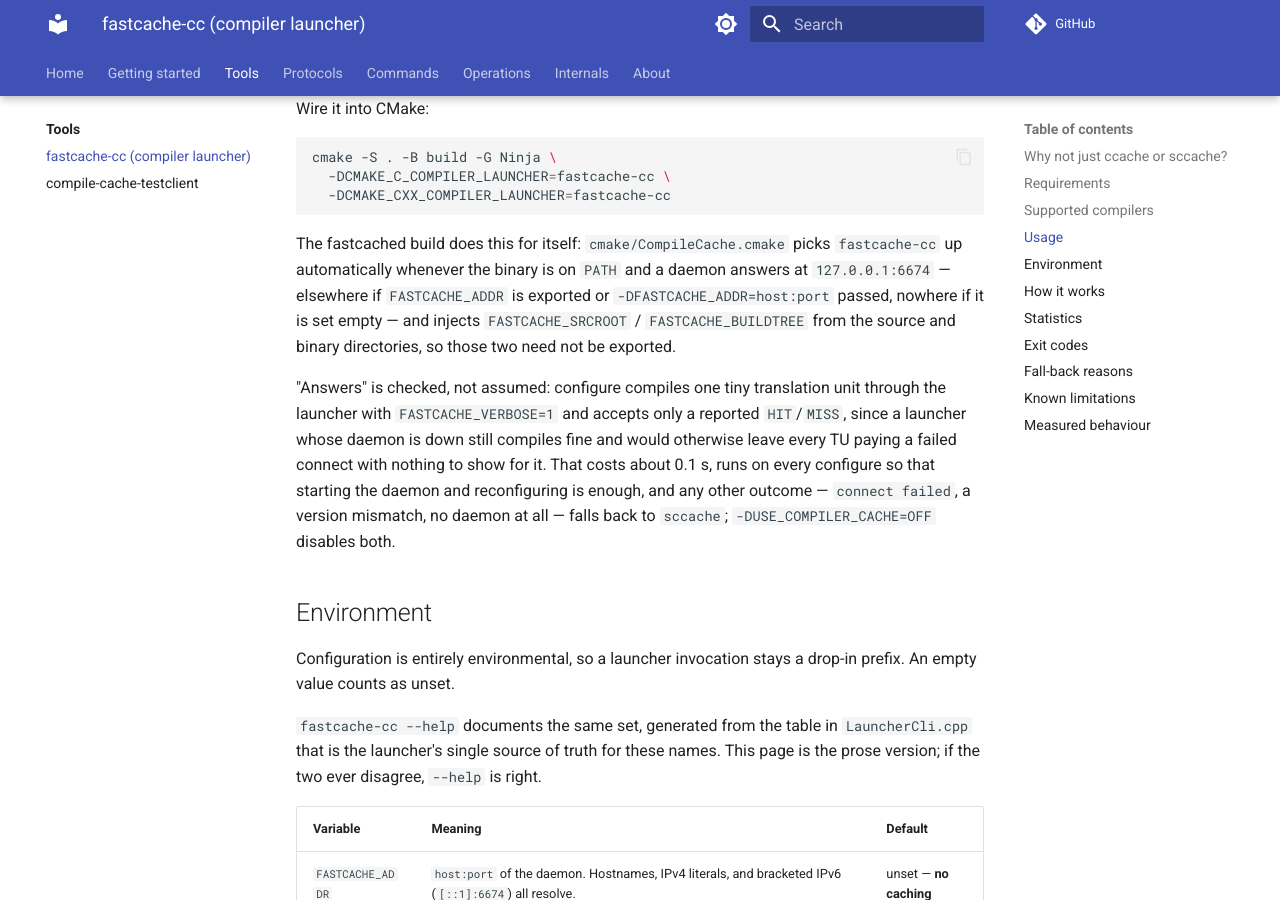
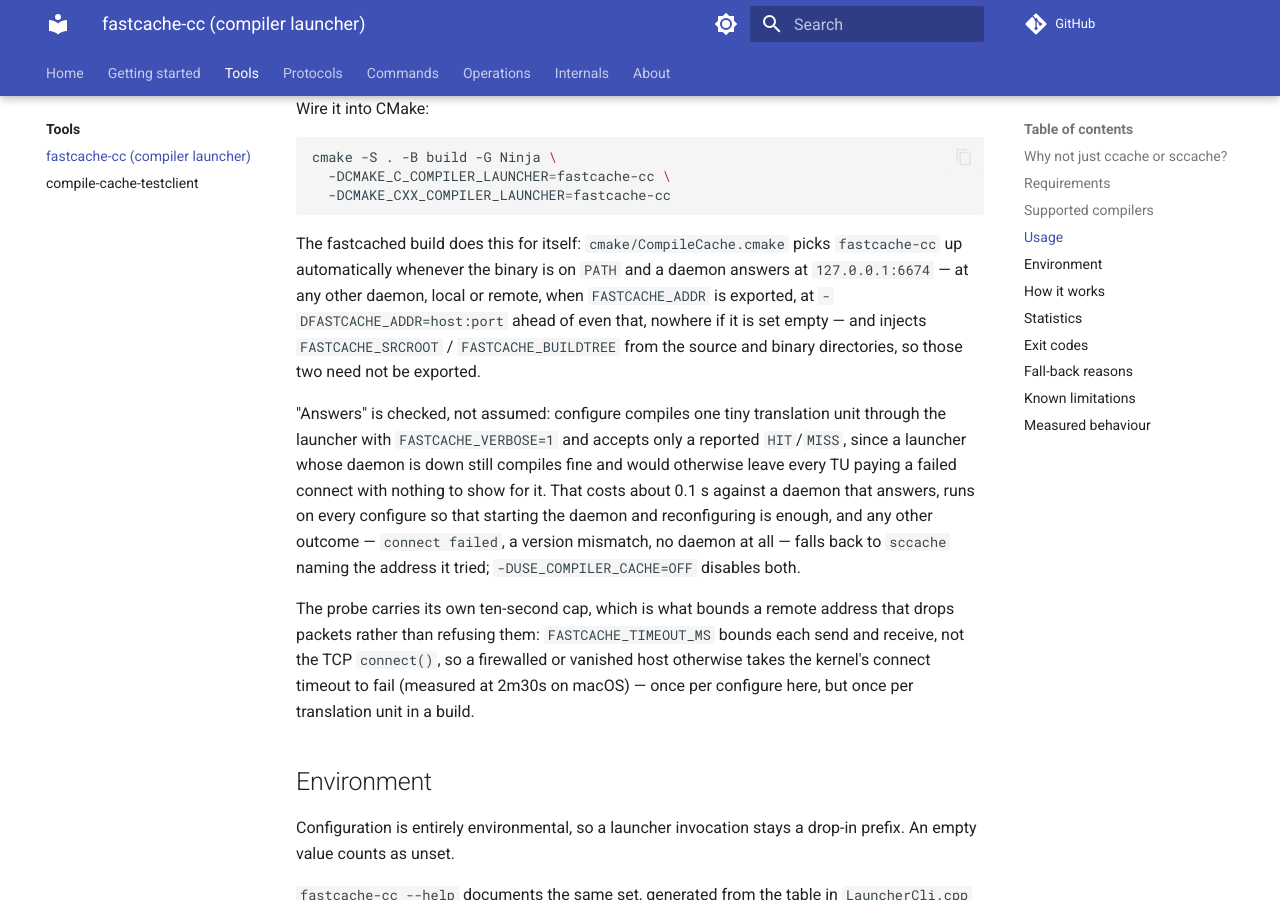
Before and after one commit to LASTRADA-Software/fastcached, an MkDocs documentation site: the page built from docs/tools/fastcache-cc.md, in a window 1280 px wide and 900 px high, scrolled down 1851 px. Built offline with MkDocs 1.6.1 and Material for MkDocs 9.7.7, drawn with Linux system fonts in a browser that asks for light colours; comment, search, counter and statistics services are not loaded.

Commit message:
build: bound the fastcache-cc probe, and name the address it tried
FASTCACHE_ADDR has always overridden the default — the environment supplies the
initial value and 127.0.0.1:6674 only fills in when it is unset — but pointing
it at a remote daemon exposed two rough edges.

FASTCACHE_TIMEOUT_MS bounds the launcher's send and recv, not its connect(), so
an address that drops packets rather than refusing them — a firewall, a downed
VPN, a host that is simply gone — leaves the probe waiting out the kernel's TCP
connect timeout: 2m30s measured on macOS, paid on every configure. Give the
probe its own ten-second cap, generous for a daemon that answers anywhere on a
LAN and bounded for one that never will. Worth noting that a build pays that
same unbounded connect once per translation unit, which the launcher itself
should probably bound.

The fall-back line said only "Not using fastcache-cc: connect failed", which is
no help at all once the address can be somewhere other than localhost. Render
the launcher and its address the same way whether the row won or was passed
over, so both lines name where it pointed.

Signed-off-by: Christian Parpart <christian@parpart.family>

```diff
--- a/docs/tools/fastcache-cc.md
+++ b/docs/tools/fastcache-cc.md
@@ -81,19 +81,26 @@
 
 The fastcached build does this for itself: `cmake/CompileCache.cmake` picks
 `fastcache-cc` up automatically whenever the binary is on `PATH` and a daemon
-answers at `127.0.0.1:6674` — elsewhere if `FASTCACHE_ADDR` is exported or
-`-DFASTCACHE_ADDR=host:port` passed, nowhere if it is set empty — and injects
-`FASTCACHE_SRCROOT` / `FASTCACHE_BUILDTREE` from the source and binary
-directories, so those two need not be exported.
+answers at `127.0.0.1:6674` — at any other daemon, local or remote, when
+`FASTCACHE_ADDR` is exported, at `-DFASTCACHE_ADDR=host:port` ahead of even that,
+nowhere if it is set empty — and injects `FASTCACHE_SRCROOT` /
+`FASTCACHE_BUILDTREE` from the source and binary directories, so those two need
+not be exported.
 
 "Answers" is checked, not assumed: configure compiles one tiny translation unit
 through the launcher with `FASTCACHE_VERBOSE=1` and accepts only a reported
 `HIT`/`MISS`, since a launcher whose daemon is down still compiles fine and would
 otherwise leave every TU paying a failed connect with nothing to show for it.
-That costs about 0.1 s, runs on every configure so that starting the daemon and
-reconfiguring is enough, and any other outcome — `connect failed`, a version
-mismatch, no daemon at all — falls back to `sccache`;
-`-DUSE_COMPILER_CACHE=OFF` disables both.
+That costs about 0.1 s against a daemon that answers, runs on every configure so
+that starting the daemon and reconfiguring is enough, and any other outcome —
+`connect failed`, a version mismatch, no daemon at all — falls back to `sccache`
+naming the address it tried; `-DUSE_COMPILER_CACHE=OFF` disables both.
+
+The probe carries its own ten-second cap, which is what bounds a remote address
+that drops packets rather than refusing them: `FASTCACHE_TIMEOUT_MS` bounds each
+send and receive, not the TCP `connect()`, so a firewalled or vanished host
+otherwise takes the kernel's connect timeout to fail (measured at 2m30s on
+macOS) — once per configure here, but once per translation unit in a build.
 
 ## Environment
 
```
Also changed, not shown: 1 other file.
